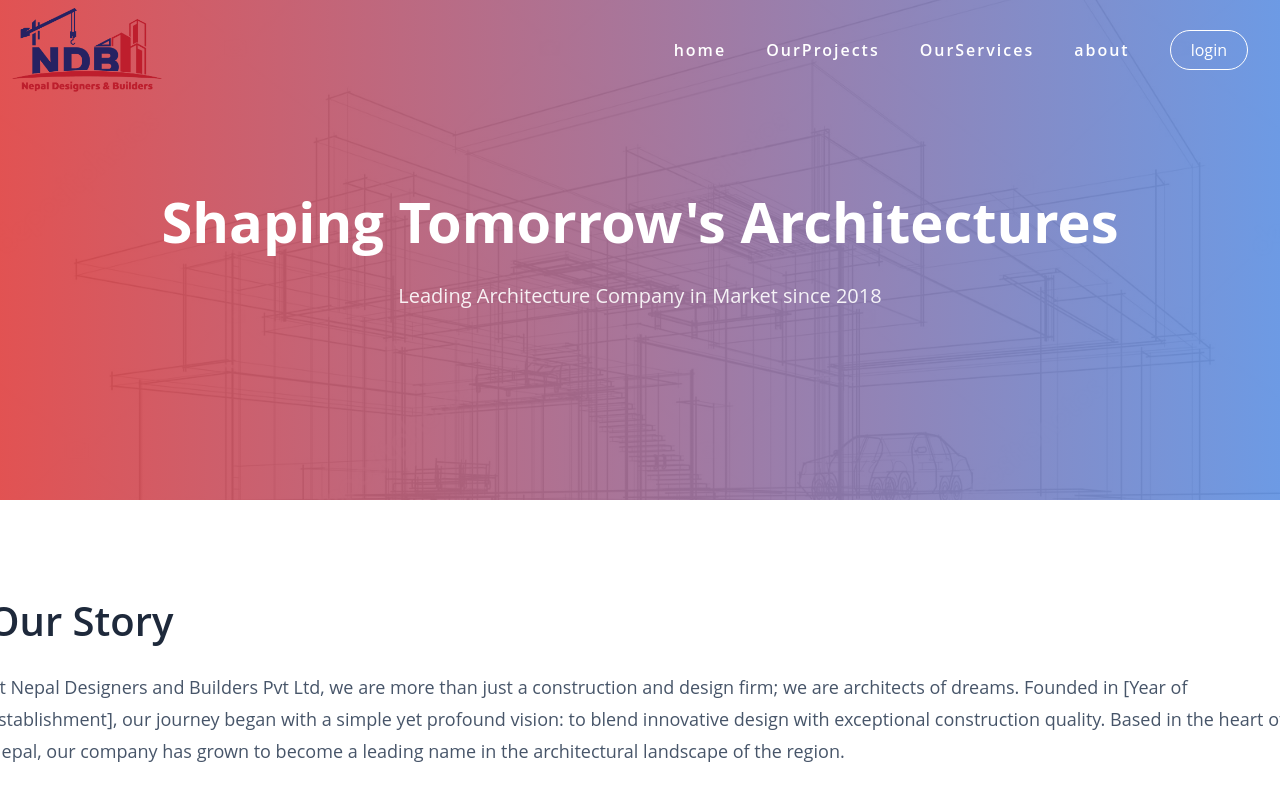
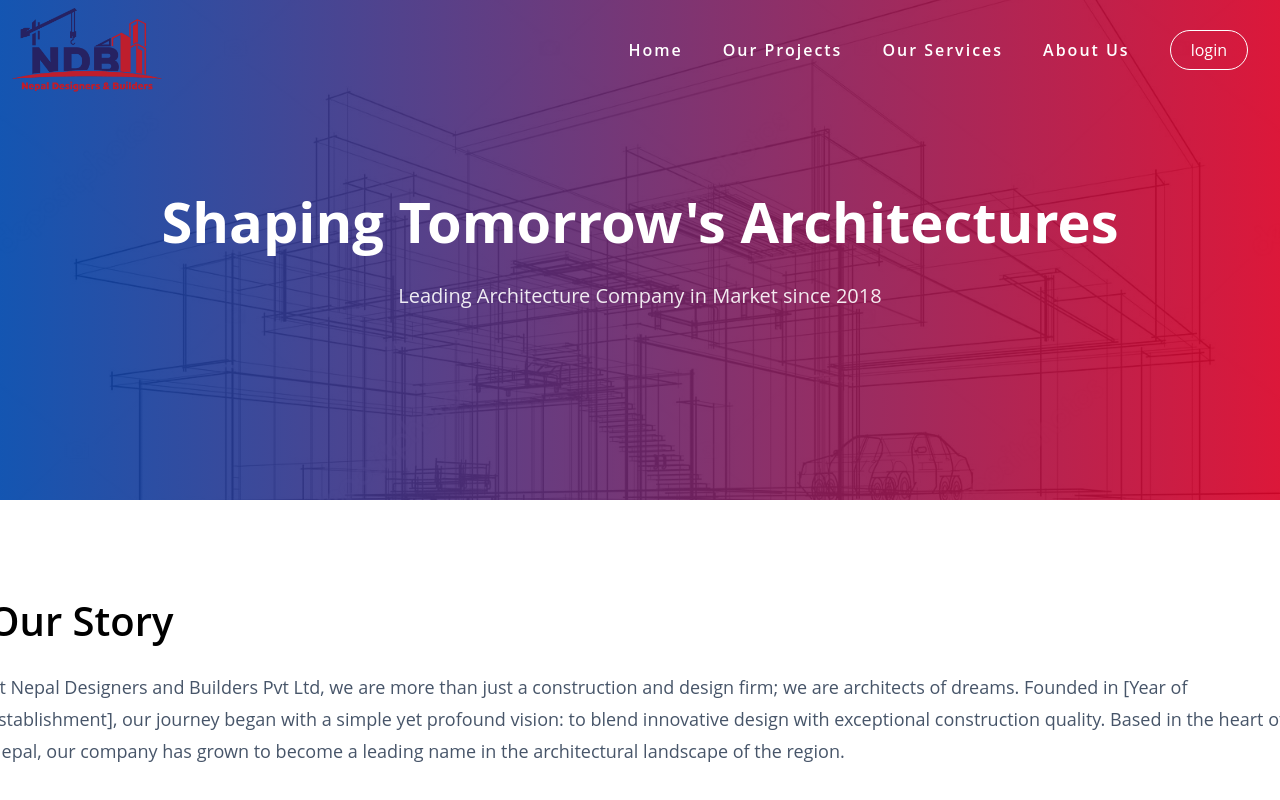
Before and after one commit to NIschalSaru/architecture-web-app, a React (Vite) app in the folder Frontend/: page /about in a window 1280 px wide. Shown: the top 800 px of the page. Built offline with nearby package versions, Linux system fonts and the light colour scheme; a web font is replaced by a local one.

Commit message:
Primary and secondary colors changes

```diff
--- a/Frontend/src/assets/scss/base/_variable.scss
+++ b/Frontend/src/assets/scss/base/_variable.scss
@@ -4,6 +4,11 @@ $white: #ffffff;
 $dark: #000000;
 
 
-$primary: #3e1e73;
-$primary-dark: #34255e;
-$primary-light: #61288a;
+$secondary: #0047AB;
+$secondary-dark: #002E63;
+$secondary-light: #E2F0FF;
+
+
+$primary: #D90429;
+$primary-dark: #99001A;
+$primary-light: #FDE9EC;
--- a/Frontend/src/assets/scss/components/_banner.scss
+++ b/Frontend/src/assets/scss/components/_banner.scss
@@ -60,11 +60,10 @@
       margin-top: 30px;
       padding: 13px 45px;
       border-radius: 4px;
-
+      background-color: $primary;
       height: auto;
       display: block;
 
-      // color: $primary;
       font-weight: 600;
     }
   }
--- a/Frontend/src/assets/scss/components/_youtubeVideoSection.scss
+++ b/Frontend/src/assets/scss/components/_youtubeVideoSection.scss
@@ -166,7 +166,7 @@
       font-size: 16px;
       border-radius: 4px;
       transition: transform 0.3s ease;
-
+      background-color: #D90429;
       &:hover {
         transform: translateY(-2px);
       }
--- a/Frontend/src/assets/scss/pages/_aboutUs.scss
+++ b/Frontend/src/assets/scss/pages/_aboutUs.scss
@@ -1,8 +1,3 @@
-// Variables
-$primary: rgb(224, 73, 73);
-$primary-light: #6595e3;
-$dark: #1e293b;
-$white: #ffffff;
 $gray-50: #f8fafc;
 $gray-100: #f1f5f9;
 $gray-200: #e2e8f0;
@@ -41,8 +36,8 @@ $gray-700: #334155;
   height: 500px;
   background: linear-gradient(
     to right,
-    rgba($primary, 0.95),
-    rgba($primary-light, 0.95)
+    rgba($secondary, 0.92),
+    rgba($primary, 0.92)
   ),
   url('../images/Outlined1.jpg') center/cover;
   display: flex;
--- a/Frontend/src/assets/scss/pages/_homepage.scss
+++ b/Frontend/src/assets/scss/pages/_homepage.scss
@@ -1,102 +1,3 @@
-.partners {
-  padding: 80px 0;
-  // background-color: $white;
-  background-color: white;
-  text-align: center;
-
-  h2 {
-    padding-bottom: 30px;
-    font-size: 35px;
-    font-weight: bold;
-    text-transform: capitalize;
-    text-align: center;
-
-    @media (max-width: 767px) {
-      font-size: 25px;
-    }
-  }
-}
-
-.testimonial {
-  background-color: #06316c;
-  position: relative;
-  overflow: hidden;
-
-  &-circle {
-    border-radius: 50%;
-    position: absolute;
-  }
-
-  &-circleTop {
-    top: -100px;
-    right: 5%;
-    height: 200px;
-    width: 200px;
-    background-color: #55cec7;
-  }
-
-  &-circleBottom {
-    bottom: -300px;
-    left: -300px;
-    height: 600px;
-    width: 600px;
-    background-color: #0b5dcd;
-  }
-
-  &-wrapper {
-    z-index: 1;
-
-    h2 {
-      // color: $white;
-      color: white;
-    }
-  }
-
-  &-slider {
-    display: flex;
-    gap: 20px;
-  }
-}
-
-.partners-wrapper .slick-slide > div {
-  margin: 0 40px;
-}
-
-.services {
-  padding: 80px 0 150px 0;
-  text-align: center;
-  background-color: #f7f7f7;
-
-  h2 {
-    padding-bottom: 30px;
-    font-size: 35px;
-    font-weight: bold;
-    text-transform: capitalize;
-    text-align: center;
-  }
-
-  &-wrap {
-    position: relative;
-    & > img {
-      position: absolute;
-      height: 130%;
-      width: 100%;
-      left: 0;
-      top: -10%;
-      right: 0;
-      bottom: 0;
-      color: transparent;
-
-      z-index: 1;
-      opacity: 0.1;
-    }
-  }
-  &-row {
-    z-index: 2;
-    position: relative;
-  }
-}
-
 .custom-backtop {
   background-color: $primary-light;
   color: white;
--- a/Frontend/src/routes/routeList.ts
+++ b/Frontend/src/routes/routeList.ts
@@ -1,18 +1,18 @@
 export const RouteList = [
     {
-      label: 'home',
+      label: 'Home',
       path: '/home',
     },
     {
-      label: 'OurProjects',
+      label: 'Our Projects',
       path: '/about',
     },
     {
-      label: 'OurServices',
+      label: 'Our Services',
       path: '/gallery',
     },
     {
-      label: 'about',
+      label: 'About Us',
       path: '/about',
     }
   ];
```
